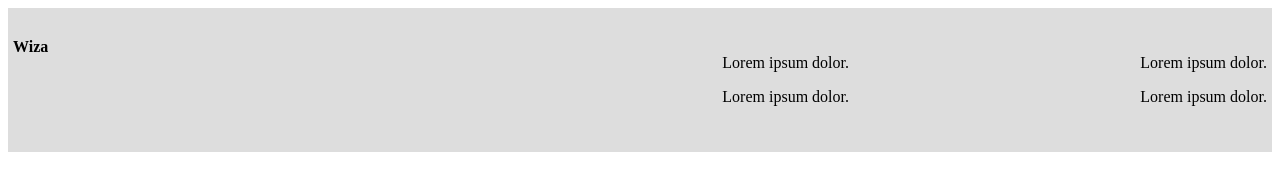
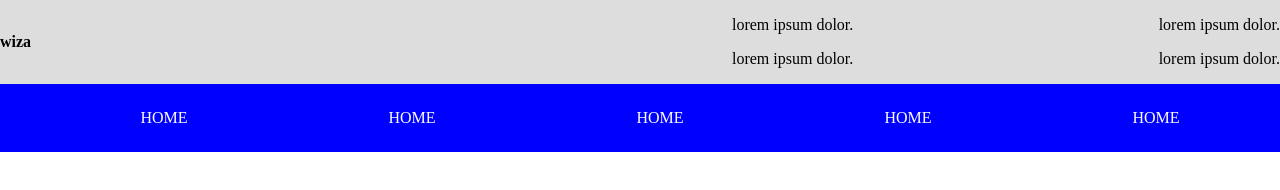
Before and after one commit to Vitaliy885/mywiza, a website: page app/index.html in a window 1280 px wide. Drawn offline with Linux system fonts and the light colour scheme.

Commit message:
themplate

```diff
--- a/app/css/main.min.css
+++ b/app/css/main.min.css
@@ -1 +1 @@
-.top__line-header .top__line-container{max-width:1280px;margin:0 auto;background-color:#ddd;display:-moz-flex;display:-ms-flex;display:-o-flex;display:-webkit-box;display:-ms-flexbox;display:flex;-ms-flex-wrap:wrap;-o-flex-wrap:wrap;flex-wrap:wrap;padding:30px 5px}.top__line-header .top__line-container .top__line-items{width:33.3333%}.top__line-header .top__line-container .schedule{text-align:right}
+body{margin:0;padding:0}.top__line-header .top__line-container{max-width:1280px;margin:0 auto;background-color:#ddd;display:-moz-flex;display:-ms-flex;display:-o-flex;display:-webkit-box;display:-ms-flexbox;display:flex;-ms-flex-wrap:wrap;-o-flex-wrap:wrap;flex-wrap:wrap;-ms-align-items:center;-webkit-box-align:center;-ms-flex-align:center;align-items:center}.top__line-header .top__line-container .top__line-items{width:33.3333%}.top__line-header .top__line-container .schedule{text-align:right}.navbar__line{max-width:1280px;color:#fff;display:-moz-flex;display:-ms-flex;display:-o-flex;display:-webkit-box;display:-ms-flexbox;display:flex;background-color:#00f;margin:0 auto}.navbar__line .navbar{display:-moz-flex;display:-ms-flex;display:-o-flex;display:-webkit-box;display:-ms-flexbox;display:flex;width:100%;text-align:center;list-style-type:none;margin:0}.navbar__line .navbar .navbar-items{width:20%;text-transform:uppercase;padding:25px 0;-webkit-transition:all .2s ease-in-out;transition:all .2s ease-in-out}.navbar__line .navbar .navbar-items:hover{background-color:#fff;color:#00f}
--- a/app/index.html
+++ b/app/index.html
@@ -1,28 +1,37 @@
 <!doctype html>
 <html lang="en">
 <head>
-    <meta charset="UTF-8">
+    <meta charset="utf-8">
     <meta name="viewport"
           content="width=device-width, user-scalable=no, initial-scale=1.0, maximum-scale=1.0, minimum-scale=1.0">
-    <meta http-equiv="X-UA-Compatible" content="ie=edge">
-    <title>Document</title>
+    <meta http-equiv="x-ua-compatible" content="ie=edge">
+    <title>document</title>
     <link rel="stylesheet" href="/css/main.min.css">
 </head>
 <body>
 <section class="top__line-header">
 <div class="top__line-container">
 		<div class="top__line-items logo">
-			<b>Wiza</b>
+			<b>wiza</b>
 		</div>
 		<div class="top__line-items schedule">
-	<p>Lorem ipsum dolor.</p>
-	<p>Lorem ipsum dolor.</p>
+	<p>lorem ipsum dolor.</p>
+	<p>lorem ipsum dolor.</p>
 		</div>
 		<div class="top__line-items schedule">
-<p>Lorem ipsum dolor.</p>
-	<p>Lorem ipsum dolor.</p>
+<p>lorem ipsum dolor.</p>
+	<p>lorem ipsum dolor.</p>
 		</div>
 </div>
+</section>
+<section class="navbar__line">
+<ul class="navbar">
+<li class="navbar-items">Home</li>
+<li class="navbar-items">Home</li>
+<li class="navbar-items">Home</li>
+<li class="navbar-items">Home</li>
+<li class="navbar-items">Home</li>
+</ul>
 </section>
 
 <script type="text/javascript" src="/js/index.js"></script>
```
Also changed, not shown: dist/index.html, dist/sass/main.scss.
